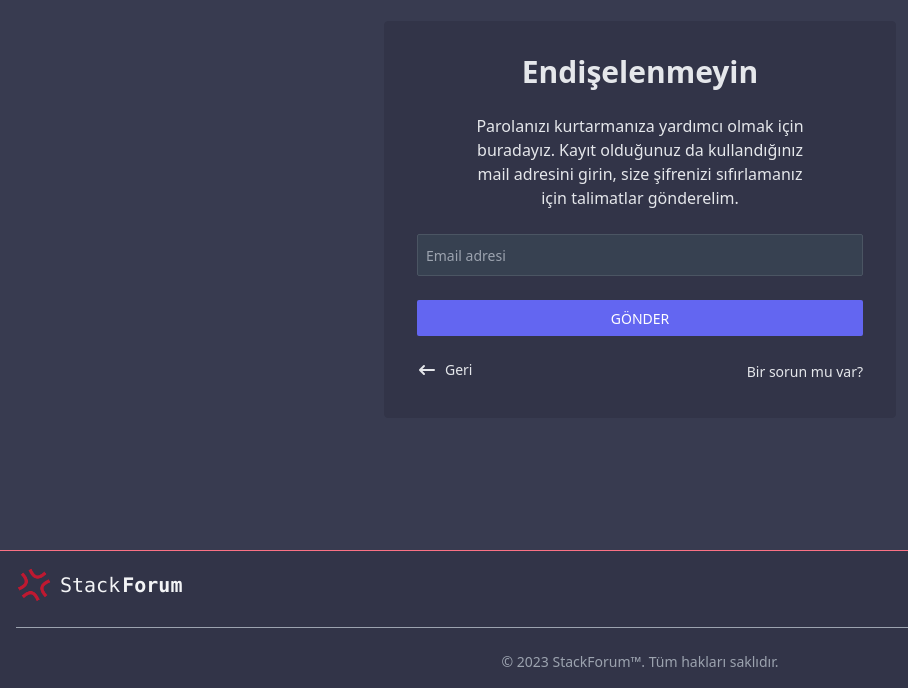
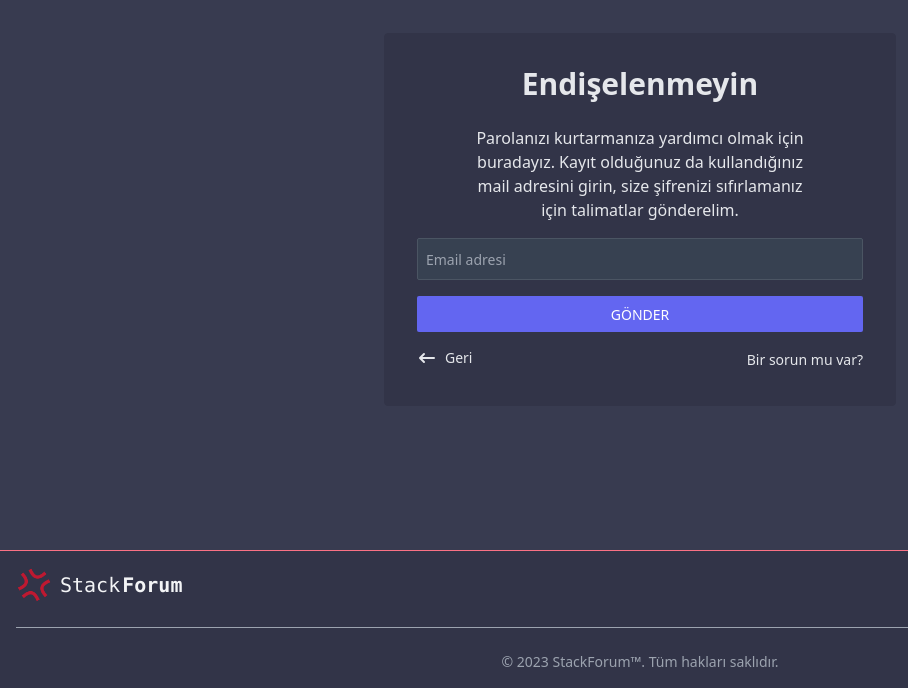
Before and after one commit to aliko77/StackForum, a React (Vite) app in the folder frontend/: page /account/password/reset in a window 1280 px wide. Shown: the part 112-800 px from the top of the page, without its empty margins (0-908 px from the left). Built offline with nearby package versions, Linux system fonts and the light colour scheme.

Commit message:
password-reset

```diff
--- a/frontend/src/components/Alert/Alert.tsx
+++ b/frontend/src/components/Alert/Alert.tsx
@@ -12,7 +12,7 @@ interface IAlert {
    color?: eColors | null | undefined;
 }
 
-const Alert: FC<IAlert> = ({ text, color = eColors.Rose }) => {
+const Alert: FC<IAlert> = ({ text, color = eColors.Green }) => {
    return (
       <div
          className={`flex p-4 mb-4 text-center text-sm ${color} rounded-lg bg-blue-100 dark:bg-gray-800`}
--- a/frontend/src/contexts/AuthContext.tsx
+++ b/frontend/src/contexts/AuthContext.tsx
@@ -13,6 +13,7 @@ interface IAuthContextProps {
    register: IRegisterFuncProp;
    logout: () => void;
    verify: IVerifyFuncProp;
+   resetPassword: (email: string) => Promise<void>;
 }
 
 export const AuthContext = createContext<IAuthContextProps>({
@@ -23,6 +24,7 @@ export const AuthContext = createContext<IAuthContextProps>({
    logout: () => {},
    register: async () => {},
    verify: async () => {},
+   resetPassword: async () => {},
 });
 
 export const AuthProvider = ({ children }: IChildrenProp) => {
@@ -45,7 +47,7 @@ export const AuthProvider = ({ children }: IChildrenProp) => {
          });
    };
 
-   const logout = () => {
+   const logout = (): void => {
       setUser(null);
       setAccessToken(null);
       setRefreshToken(null);
@@ -96,6 +98,12 @@ export const AuthProvider = ({ children }: IChildrenProp) => {
          });
    };
 
+   const resetPassword = async (email: string): Promise<void> => {
+      await axiosService.post('/account/reset-password/', {
+         email: email,
+      });
+   };
+
    const value = useMemo(() => {
       return {
          user,
@@ -105,6 +113,7 @@ export const AuthProvider = ({ children }: IChildrenProp) => {
          logout,
          register,
          verify,
+         resetPassword,
       };
    }, [user, login, logout, register]);
 
--- a/frontend/src/pages/Account/Password/Reset/Reset.tsx
+++ b/frontend/src/pages/Account/Password/Reset/Reset.tsx
@@ -1,23 +1,28 @@
-import axiosService from 'api/axios';
+import Alert from 'components/Alert/Alert';
 import Button from 'components/Button/Button';
 import Field from 'components/Field';
+import FormErrors from 'components/FormErrors/FormErrors';
+import LoadSpinner from 'components/LoadSpinner/LoadSpinner';
+import { Formik } from 'formik';
 import { useAuth } from 'hooks/useAuth';
-import { FC, FormEvent, useState } from 'react';
+import { FC, useState } from 'react';
 import { NavLink } from 'react-router-dom';
+import { object, string } from 'yup';
 
 const ResetPassword: FC = () => {
-   const [isSubmitting, setIsSubmitting] = useState(false);
+   const [errors, setErrors] = useState<string[] | null>(null);
+   const [message, setMessage] = useState<string | null>(null);
+   const { resetPassword } = useAuth();
 
-   const handleSubmit = async (e: FormEvent) => {
-      e.preventDefault();
-      setIsSubmitting(true);
-      await axiosService.post('/password/reset', { email: '' });
-   };
+   const validationSchema = object({
+      email: string().email('*').required('*'),
+   });
 
    return (
       <div className="m-auto p-4">
          <div className="p-8 flex w-full border dark:border-night-200 max-w-lg items-center justify-center space-y-4 antialiased bg-white dark:bg-night-200 rounded dark:text-gray-200">
-            <div className="space-y-6">
+            <div>
+               <div className='mb-4'>
                   <h1 className="mb-6 text-3xl font-bold text-center">Endişelenmeyin</h1>
                   <p className="text-center mx-12 hidden sm:block">
                      Parolanızı kurtarmanıza yardımcı olmak için buradayız. Kayıt olduğunuz da
@@ -28,13 +33,56 @@ const ResetPassword: FC = () => {
                      <span>Kayıt olduğunuz da kullandığınız mail adresini girin,</span>
                      <span>size şifrenizi sıfırlamanız için talimatlar gönderelim.</span>
                   </p>
-               <form className="space-y-6 w-full" onSubmit={handleSubmit}>
-                  <Field id="email" type="email" name="email" placeholder="Email adresi" />
+               </div>
+               <Formik
+                  initialValues={{ email: '' }}
+                  validationSchema={validationSchema}
+                  onSubmit={async (values) => {
+                     setMessage(null);
+                     setErrors(null);
+                     await resetPassword(values.email)
+                        .then(() => {
+                           setMessage('Sıfırlama maili gönderildi.');
+                        })
+                        .catch(() => {
+                           setErrors(['Bir hata oluştu. Lütfen tekrar deneyiniz']);
+                        });
+                  }}
+               >
+                  {({
+                     values,
+                     errors: formikErrors,
+                     touched,
+                     handleChange,
+                     handleBlur,
+                     handleSubmit,
+                     isSubmitting,
+                  }) => (
                      <div>
+                        {errors && <FormErrors errors={errors} />}
+                        {message && <Alert text={message} />}
+                        {isSubmitting && <LoadSpinner />}
+                        <form noValidate className="w-full" onSubmit={handleSubmit}>
+                           <Field
+                              id="email"
+                              type="email"
+                              name="email"
+                              placeholder="Email adresi"
+                              onChange={handleChange}
+                              onBlur={handleBlur}
+                              value={values.email}
+                           />
+                           <p className="text-red-500 dak:text-red-400 text-sm ml-1">
+                              {formikErrors.email && touched.email && formikErrors.email}
+                           </p>
+                           <div className="mt-4">
                               <Button text="Gönder" type="submit" disabled={isSubmitting} />
                            </div>
                         </form>
-               <div className="text-sm text-gray-600 items-center flex justify-between">
+                     </div>
+                  )}
+               </Formik>
+               <div className="mt-4 text-sm text-gray-600 items-center flex justify-between">
                   <NavLink to={'/login'}>
                      <p className="text-gray-800 dark:text-gray-200 cursor-pointer hover:text-indigo-500 dark:hover:text-indigo-500 inline-flex items-center">
                         <svg
--- a/frontend/src/pages/Account/Verify/account_verify.tsx
+++ b/frontend/src/pages/Account/Verify/account_verify.tsx
@@ -98,7 +98,7 @@ const account_verify: FC = () => {
                      </div>
                      <div className="mx-4">
                         {errors && <FormErrors errors={errors} />}
-                        {message && <Alert color={eColors.Green} text={message} />}
+                        {message && <Alert text={message} />}
                         {isSubmitting && <LoadSpinner />}
                      </div>
                      <div className="flex justify-center items-center">
--- a/frontend/src/pages/Login/Login.tsx
+++ b/frontend/src/pages/Login/Login.tsx
@@ -44,7 +44,7 @@ const Login: FC = () => {
                      const responseData = error.response?.data as { detail: string };
                      const responseMessage = responseData?.detail
                         ? 'Email veya şifre yanlış.'
-                        : 'Bir hata oluştu, lütfen daha sonra tekrar deneyin.';
+                        : 'Bir hata oluştu. Lütfen tekrar deneyin.';
                      setMessage(responseMessage);
                   });
                }}
```
Also changed, not shown: 2 other files (tests, documents, lock files or other folders). Lines whose indentation alone changed are shown as unchanged.
